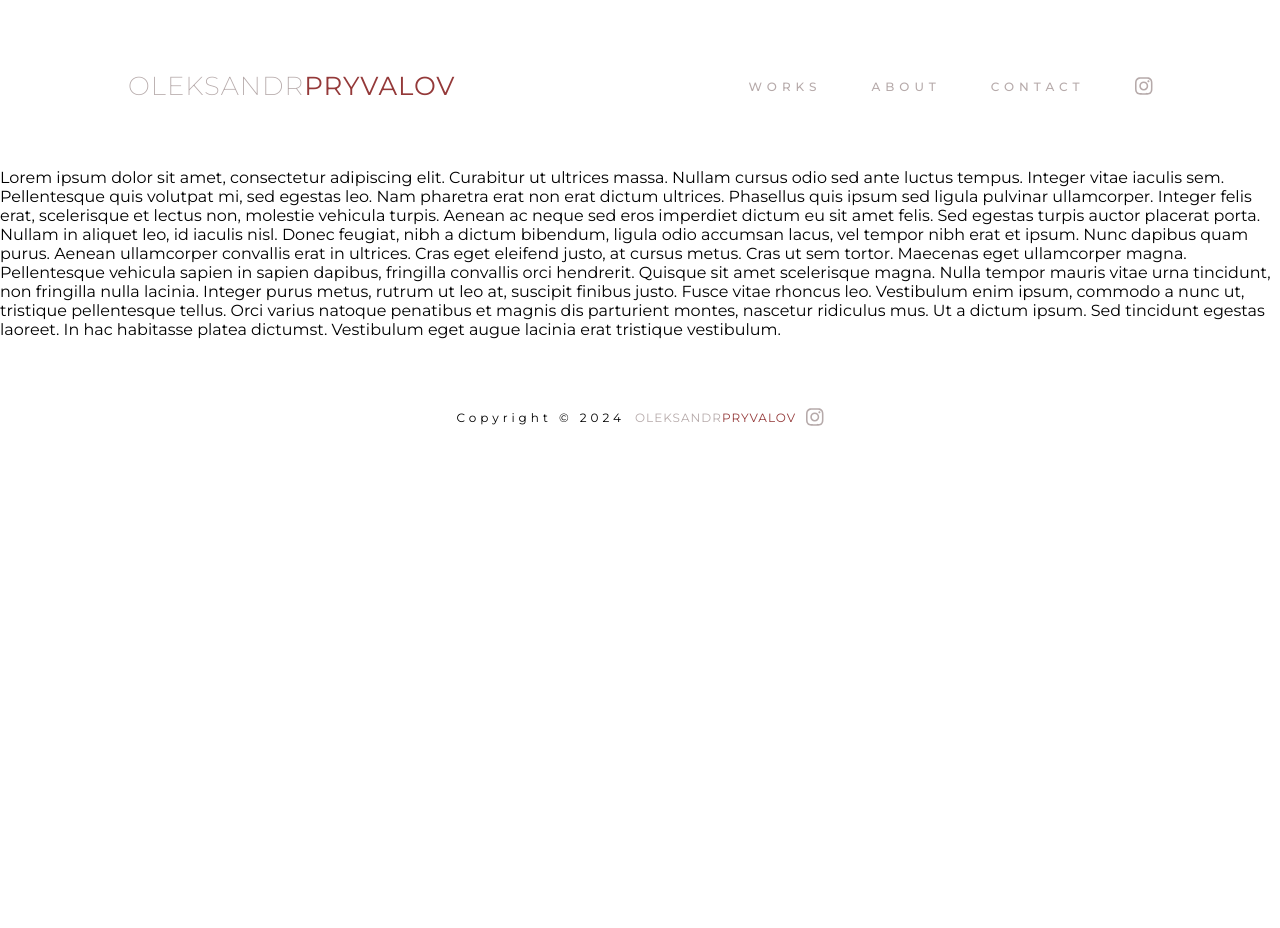
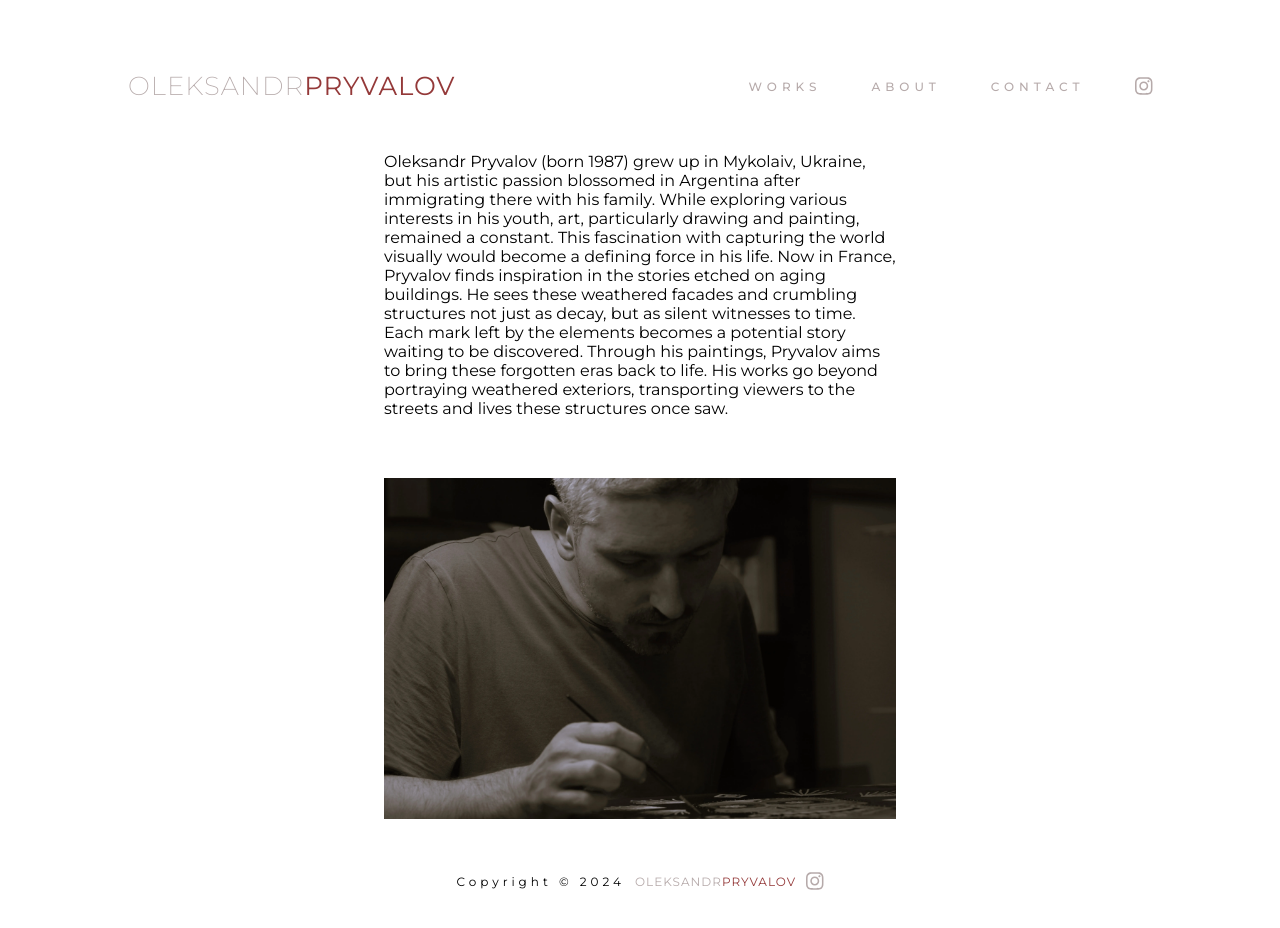
Before and after one commit to multumInParvo/oleksandr_pryvalov, a React (Create React App) app in the folder my-app/: page /about in a window 1280 px wide. Shown: the top 928 px of the page. Before the commit the page ends 800 px from the top, so only its background shows below. Built offline with nearby package versions, Linux system fonts and the light colour scheme.

Commit message:
added styles to About page

```diff
--- a/my-app/src/pages/About/About.jsx
+++ b/my-app/src/pages/About/About.jsx
@@ -1,13 +1,24 @@
 // About
 import React from 'react';
+import '../About/About.scss';
+import Painter from '../../images/painter.webp';
 
 function About() {
     return (
-        <div>
-            <p>
-                Lorem ipsum dolor sit amet, consectetur adipiscing elit. Curabitur ut ultrices massa. Nullam cursus odio sed ante luctus tempus. Integer vitae iaculis sem. Pellentesque quis volutpat mi, sed egestas leo. Nam pharetra erat non erat dictum ultrices. Phasellus quis ipsum sed ligula pulvinar ullamcorper. Integer felis erat, scelerisque et lectus non, molestie vehicula turpis. Aenean ac neque sed eros imperdiet dictum eu sit amet felis. Sed egestas turpis auctor placerat porta. Nullam in aliquet leo, id iaculis nisl. Donec feugiat, nibh a dictum bibendum, ligula odio accumsan lacus, vel tempor nibh erat et ipsum. Nunc dapibus quam purus. Aenean ullamcorper convallis erat in ultrices. Cras eget eleifend justo, at cursus metus.
-                Cras ut sem tortor. Maecenas eget ullamcorper magna. Pellentesque vehicula sapien in sapien dapibus, fringilla convallis orci hendrerit. Quisque sit amet scelerisque magna. Nulla tempor mauris vitae urna tincidunt, non fringilla nulla lacinia. Integer purus metus, rutrum ut leo at, suscipit finibus justo. Fusce vitae rhoncus leo. Vestibulum enim ipsum, commodo a nunc ut, tristique pellentesque tellus. Orci varius natoque penatibus et magnis dis parturient montes, nascetur ridiculus mus. Ut a dictum ipsum. Sed tincidunt egestas laoreet. In hac habitasse platea dictumst. Vestibulum eget augue lacinia erat tristique vestibulum.
+        <div className='about-container'>
+            <p className='about-text'>
+                Oleksandr Pryvalov (born 1987) grew up in Mykolaiv, Ukraine, but his artistic passion blossomed in Argentina after immigrating there with his family.
+                While exploring various interests in his youth, art, particularly drawing and painting, remained a constant.
+                This fascination with capturing the world visually would become a defining force in his life.
+
+                Now in France, Pryvalov finds inspiration in the stories etched on aging buildings.
+                He sees these weathered facades and crumbling structures not just as decay, but as silent witnesses to time.
+                Each mark left by the elements becomes a potential story waiting to be discovered.
+
+                Through his paintings, Pryvalov aims to bring these forgotten eras back to life.
+                His works go beyond portraying weathered exteriors, transporting viewers to the streets and lives these structures once saw.
             </p>
+            <img className='artist-pic' src={Painter} alt="just a provisionary picture" />
         </div>
     );
 }
--- /dev/null
+++ b/my-app/src/pages/About/About.scss
@@ -0,0 +1,16 @@
+.about-container {
+    display: flex;
+    flex-direction: column;
+    align-items: center;
+    padding: 0 10%;
+
+    .about-text {
+        margin: 0;
+        width: 50%;
+    }
+
+    .artist-pic {
+        padding-top: 60px;
+        width: 50%;
+    }
+}
```
